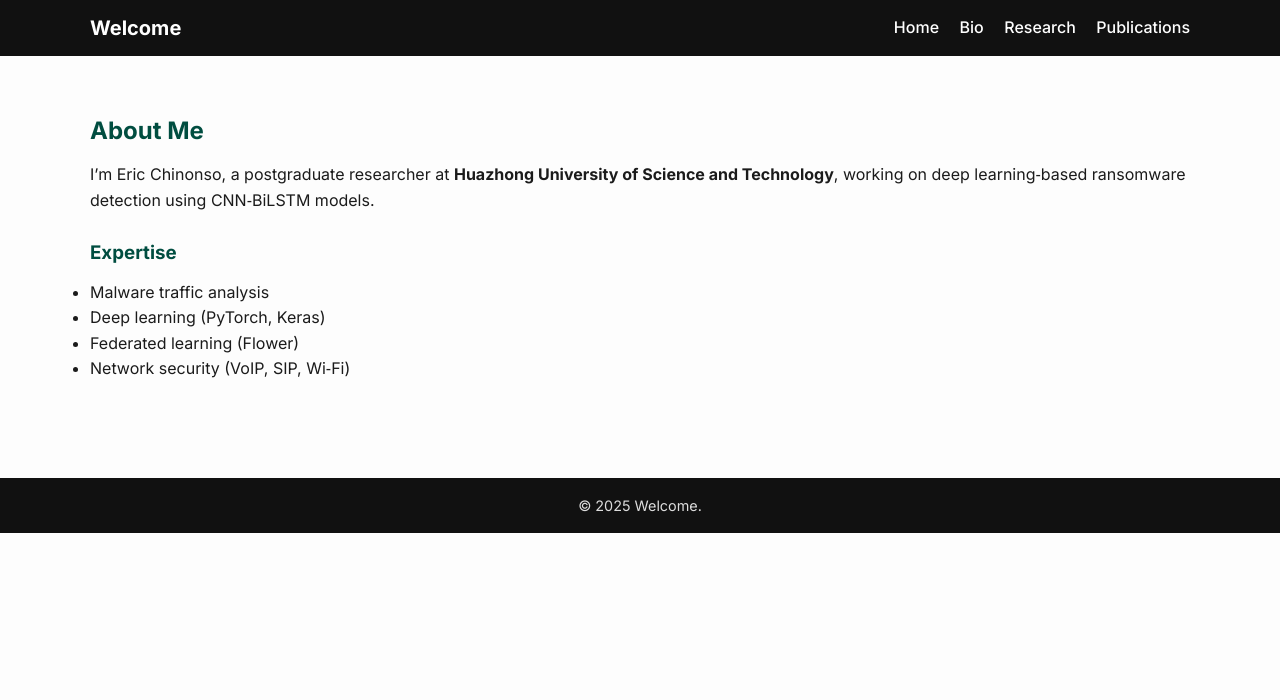
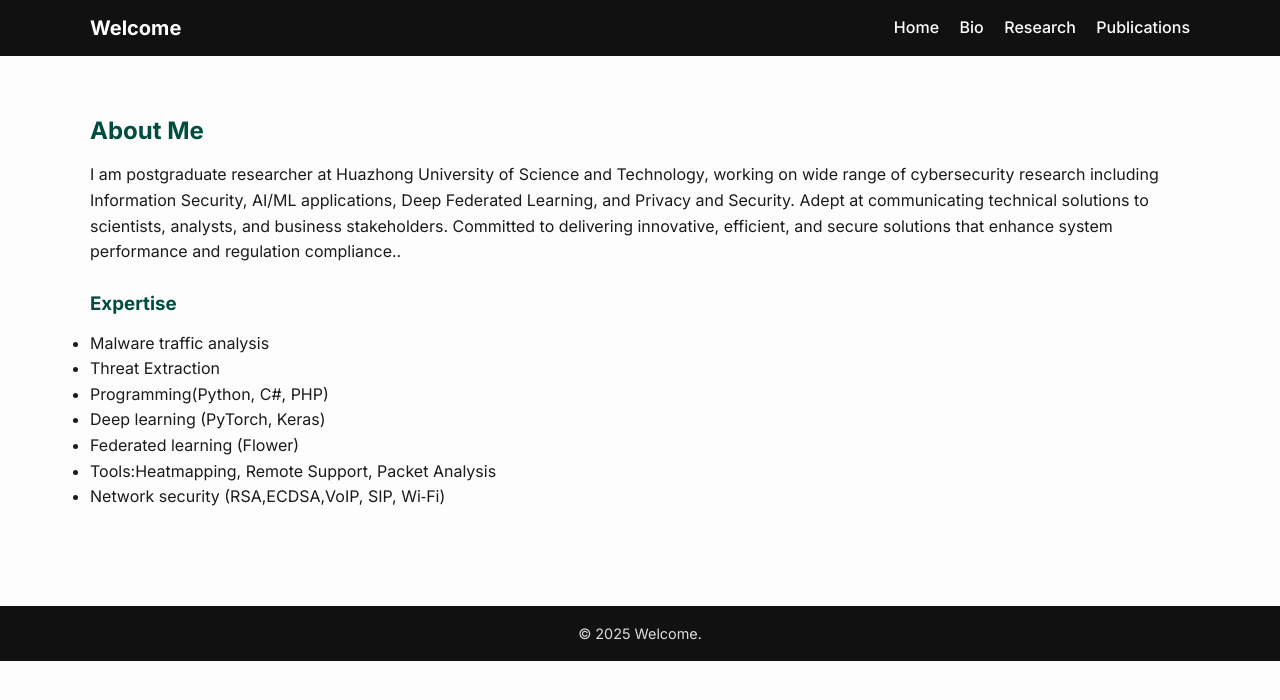
Before and after one commit to EmpireNetwork123/EmpireNetwork123.github.io, a Jekyll site: the page built from bio.md, in a window 1280 px wide. Shown: the top 700 px of the page. Built offline with Jekyll 4.4.1, drawn with Linux system fonts in a browser that asks for light colours.

Commit message:
Update bio.md_level1

```diff
--- a/bio.md
+++ b/bio.md
@@ -6,10 +6,13 @@
 
 ## About Me
 
-I'm Eric Chinonso, a postgraduate researcher at **Huazhong University of Science and Technology**, working on deep learning‑based ransomware detection using CNN‑BiLSTM models.
+I am postgraduate researcher at Huazhong University of Science and Technology, working on wide range of cybersecurity research including Information Security, AI/ML applications, Deep Federated Learning, and Privacy and Security. Adept at communicating technical solutions to scientists, analysts, and business stakeholders. Committed to delivering innovative, efficient, and secure solutions that enhance system performance and regulation compliance..
 
 ### Expertise
 - Malware traffic analysis
+- Threat Extraction
+- Programming(Python, C#, PHP)
 - Deep learning (PyTorch, Keras)
 - Federated learning (Flower)
-- Network security (VoIP, SIP, Wi‑Fi)
+- Tools:Heatmapping, Remote Support, Packet Analysis
+- Network security (RSA,ECDSA,VoIP, SIP, Wi‑Fi)
```
